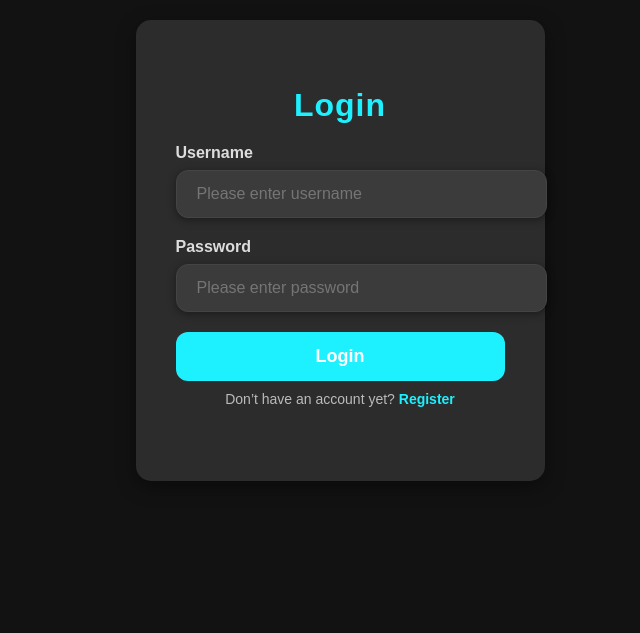
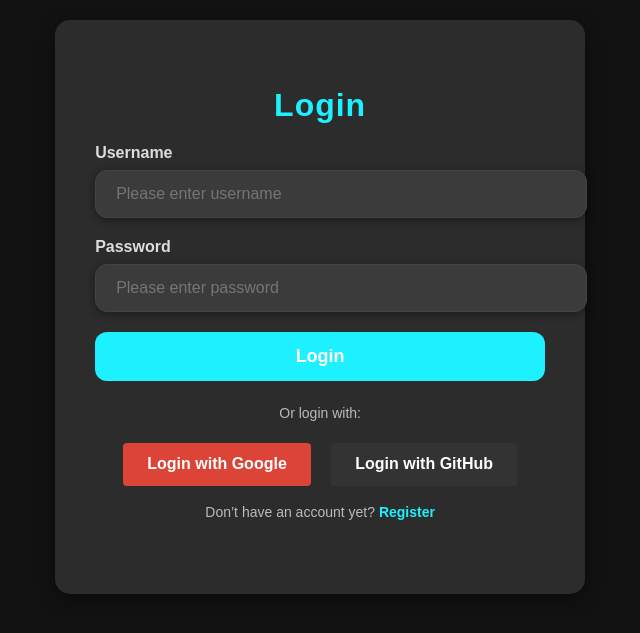
Before and after one commit to Oinktech2024/AppPanda, a Flask app: page /login in a window 1280 px wide. Shown: the part 90-723 px from the top of the page, without its empty margins (340-980 px from the left). Run offline with Flask 3, Linux system fonts and the light colour scheme; some libraries are stand-ins or nearby versions.

Commit message:
Update login.html

```diff
--- a/templates/login.html
+++ b/templates/login.html
@@ -93,7 +93,11 @@
         <!-- 提交按鈕 -->
         <button type="submit" class="submit-btn">Login</button>
     </form>
-
+                <div class="social-login">
+            <p>Or login with:</p>
+            <a href="{{ url_for('google_login') }}" class="google-btn">Login with Google</a>
+            <a href="{{ url_for('github_login') }}" class="github-btn">Login with GitHub</a>
+        </div>
     <p class="signup-link">Don’t have an account yet? <a href="register">Register</a></p>
 </div>
 
```
